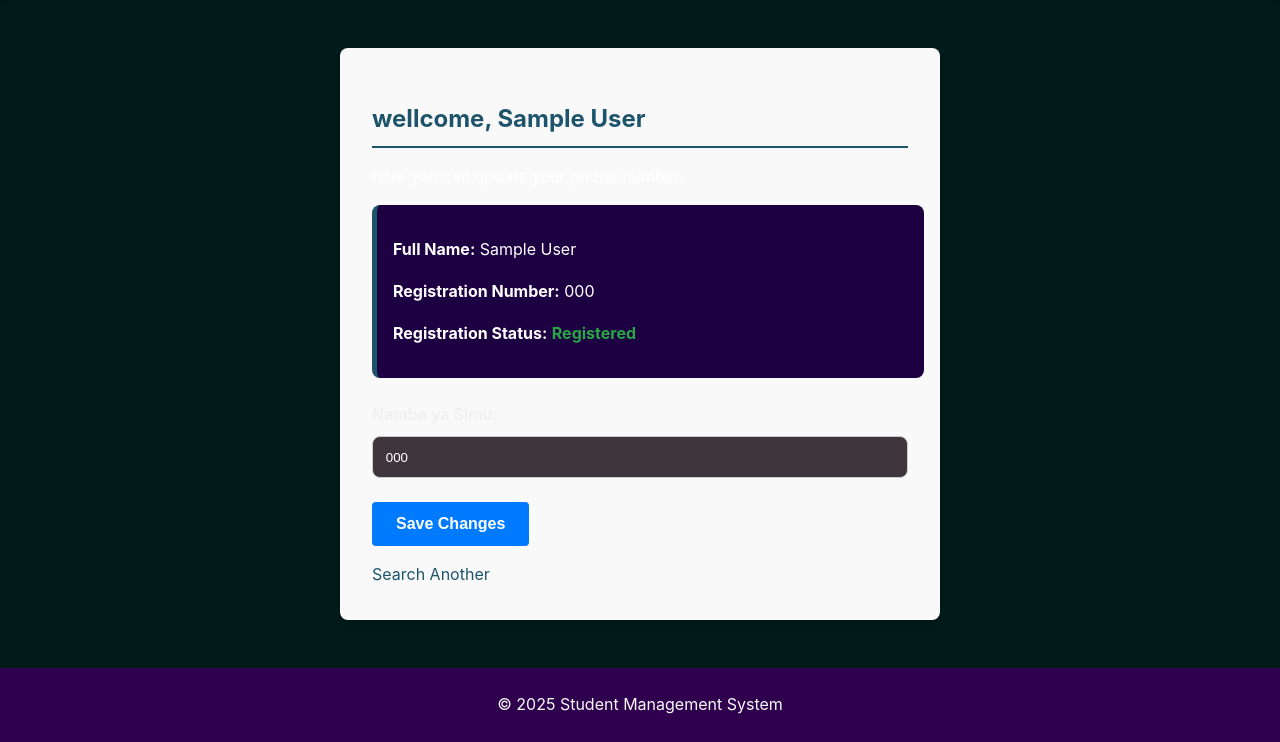
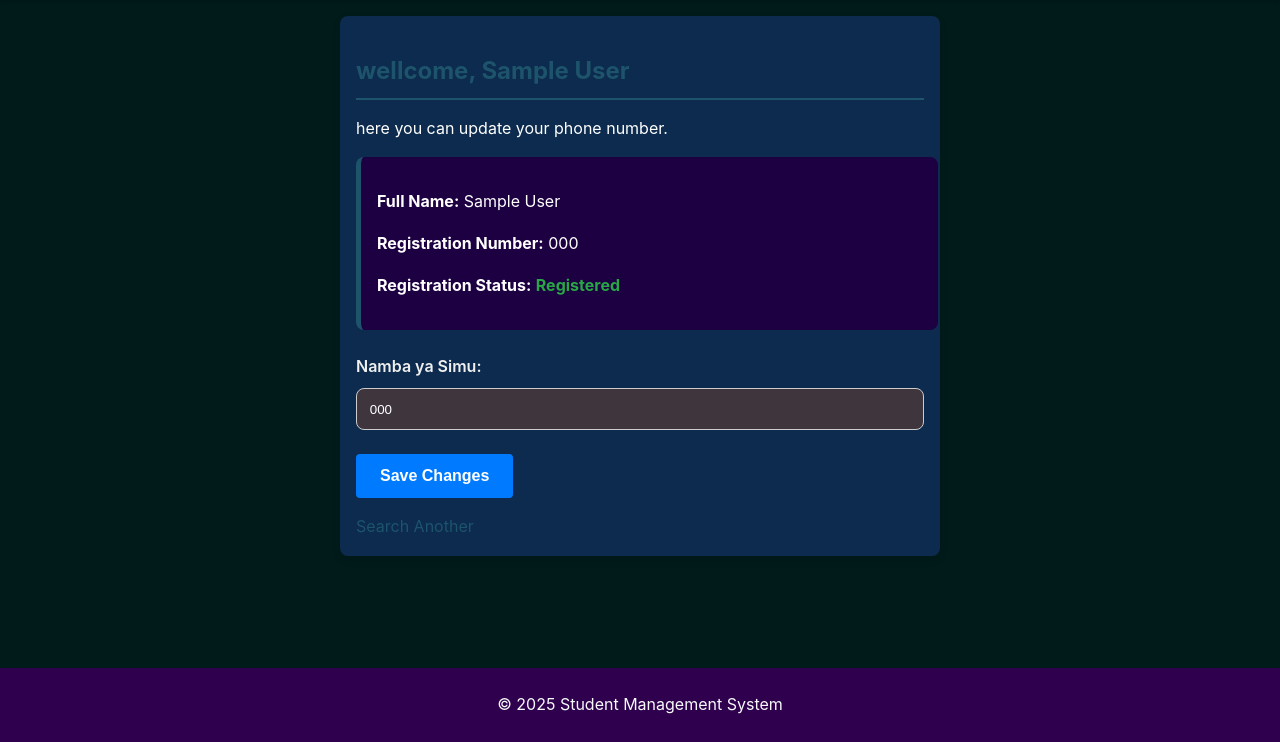
Before and after one commit to Hemedi18/bima-management, a Django app: page /student/1/update/ in a window 1280 px wide. Shown: the part 58-800 px from the top of the page. Run offline with Django 4.2, Linux system fonts and the light colour scheme; tables that the repository leaves empty hold one stand-in row (values such as "Sample post").

Commit message:
style modifications

```diff
--- a/students/static/students/css/styles.css
+++ b/students/static/students/css/styles.css
@@ -337,6 +337,7 @@ td a:hover {
 }
 .update-container {
     max-width: 600px;
+    width: 98%;
     margin: 0 auto;
     background-color: #0C2B4E;
     padding: 1rem;
--- a/students/templates/students/student_update.html
+++ b/students/templates/students/student_update.html
@@ -2,16 +2,6 @@
 
 {% block title %}Weka Namba ya Simu{% endblock %}
 {% block extra_head %}
-<style>
-    .update-container {
-        max-width: 600px;
-        margin: 2rem auto;
-        padding: 2rem;
-        background-color: #f9f9f9;
-        border-radius: 8px;
-        box-shadow: 0 4px 8px rgba(0,0,0,0.1);
-    }
-</style>
 {% endblock %}
 {% block content %}
 <div class="container update-container">
```
